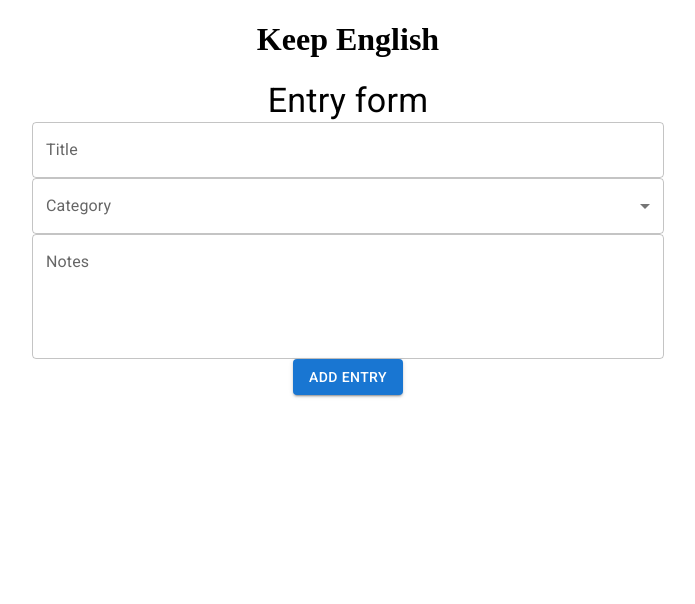
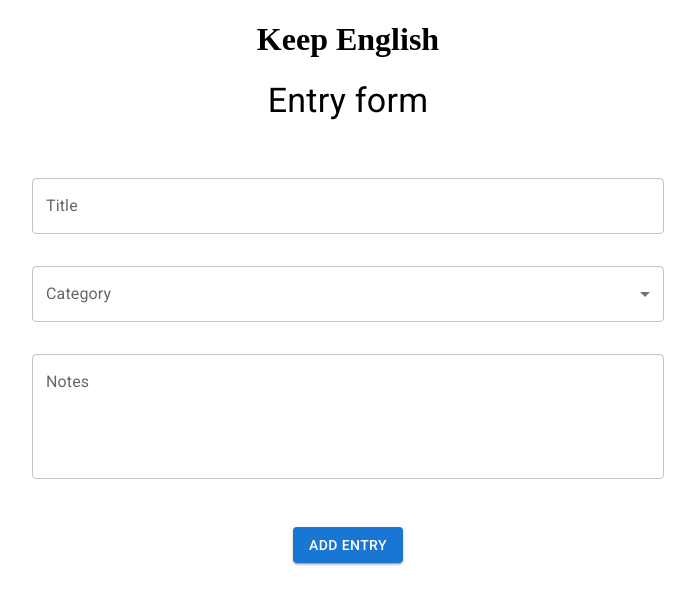
Before and after one commit to Thunderbolton/Keep-English, a React (Create React App) app in the folder client/: page / in a window 1280 px wide. Shown: the top 604 px of the page, without its empty margins (292-987 px from the left). Built offline with nearby package versions, Linux system fonts and the light colour scheme.

Commit message:
applied additional styling to entry form

```diff
--- a/client/src/components/EntryForm.tsx
+++ b/client/src/components/EntryForm.tsx
@@ -1,46 +1,48 @@
-import { Typography, Button, Select, TextField, InputLabel, FormControl, MenuItem } from '@mui/material';
+import { Typography, Button, TextField, InputLabel, FormControl, MenuItem } from '@mui/material';
+import { Box } from '@mui/system';
 
 export type EntryFormProps = {
     title: string
 }
 
+const EntryForm = (props: EntryFormProps) => {
 
-const EntryForm = (props: EntryFormProps) => {
   return (
     <div>
+
       <Typography variant='h4'>{props.title}</Typography>
-
+      <Box
+        sx={{my: 5}}>
         <form action="" className="entry-form">
           <TextField
-          className="entry-form-input"
+            sx={{my: 2}}
             label="Title"
             variant="outlined"
           />
 
-        <FormControl variant="outlined">
-          <InputLabel id="demo-simple-select-label">Category</InputLabel>
-          <Select
-            labelId="demo-simple-select-label"
-            id="demo-simple-select"
+          <FormControl>
+            <InputLabel id="select-label"></InputLabel>
+            <TextField
+              sx={{my: 2}}
               label="Category"
+              select
             >
               <MenuItem value={"Daily"}>Daily</MenuItem>
               <MenuItem value={"Business"}>Business</MenuItem>
               <MenuItem value={"Travel"}>Travel</MenuItem>
               <MenuItem value={"Exam"}>Exam</MenuItem>
-          </Select>
+            </TextField>
           </FormControl>
 
           <TextField
+            sx={{mt: 2, mb: 1}}
             label="Notes"
-          className="entry-form-input"
             multiline
             rows={4}
           />
-
         </form>
-
-      <Button variant='contained' className="entry-button">Add Entry</Button>
+      </Box>
+      <Button variant='contained'>Add Entry</Button>
     </div>
   );
 }
--- a/client/src/index.css
+++ b/client/src/index.css
@@ -8,11 +8,3 @@
   width: 50%;
   margin: 0 auto;
 }
-
-.entry-form-input {
-  margin: 1.2em 0;
-}
-
-.entry-button {
-  margin-top: 10em;
-}
```
Lines whose indentation alone changed are shown as unchanged.
